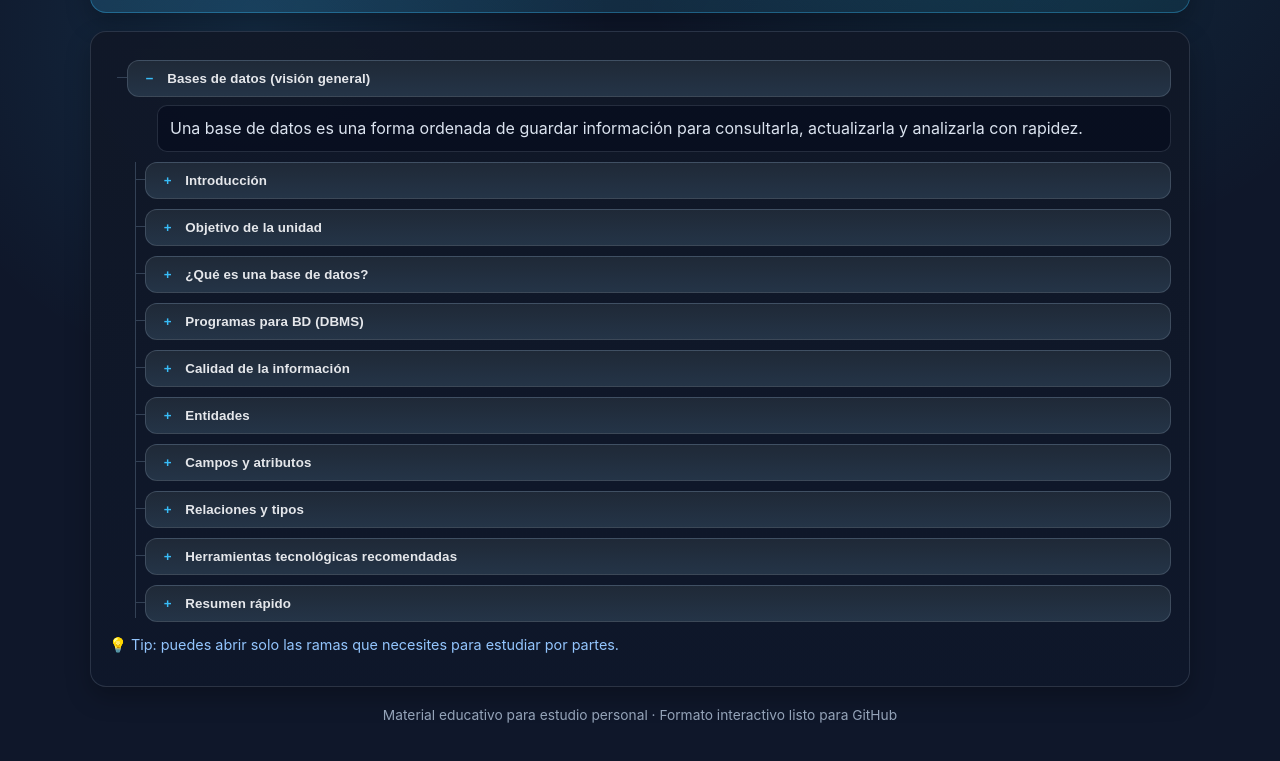
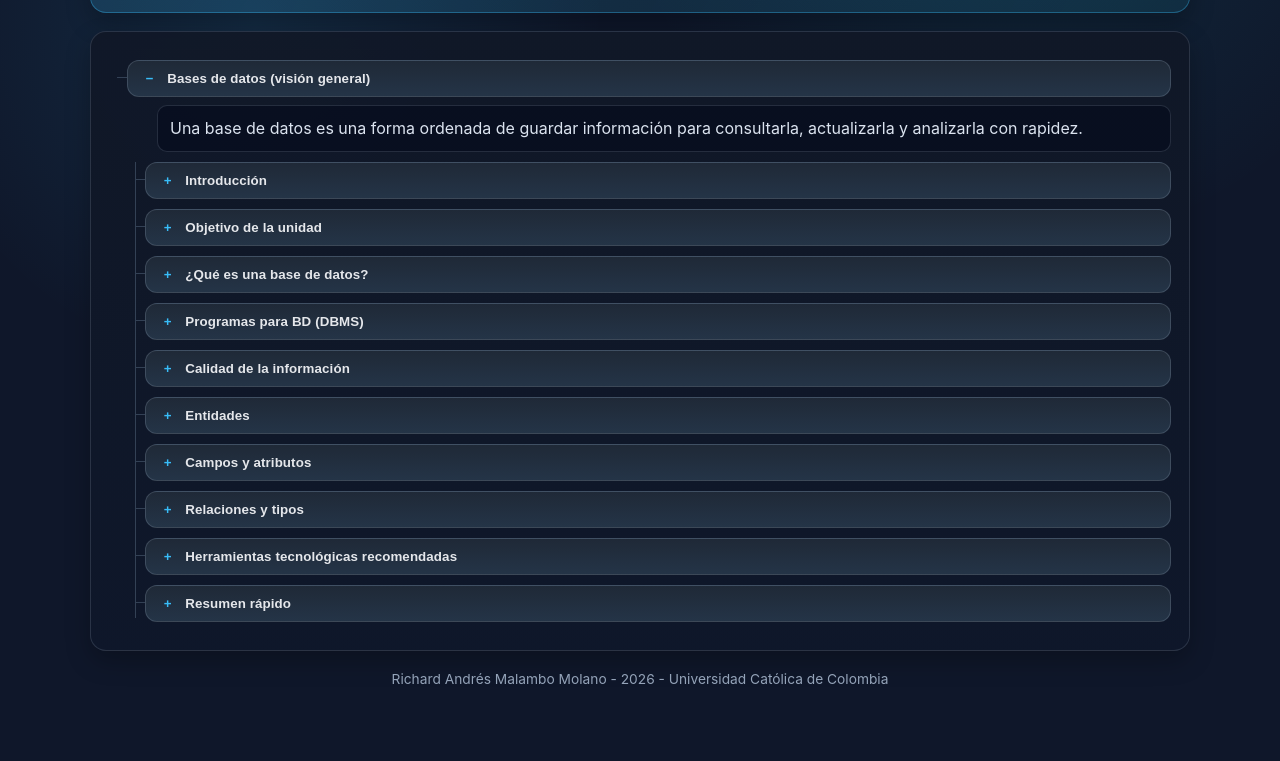
Before and after one commit to andresm-data/personal-uc-unidad1-bases-de-datos, a plain HTML site: page index.html in a window 1280 px wide. Shown: the part 155-916 px from the top of the page. After the commit the page ends 890 px from the top, so only its background shows below. Drawn offline with Linux system fonts and the light colour scheme.

```diff
--- a/index.html
+++ b/index.html
@@ -469,12 +469,10 @@
           </ul>
         </li>
       </ul>
-
-      <p class="note">💡 Tip: puedes abrir solo las ramas que necesites para estudiar por partes.</p>
     </section>
 
     <footer>
-      Material educativo para estudio personal · Formato interactivo listo para GitHub
+      Richard Andrés Malambo Molano - 2026 - Universidad Católica de Colombia
     </footer>
   </div>
 
```
Also changed, not shown: 1 other file.
